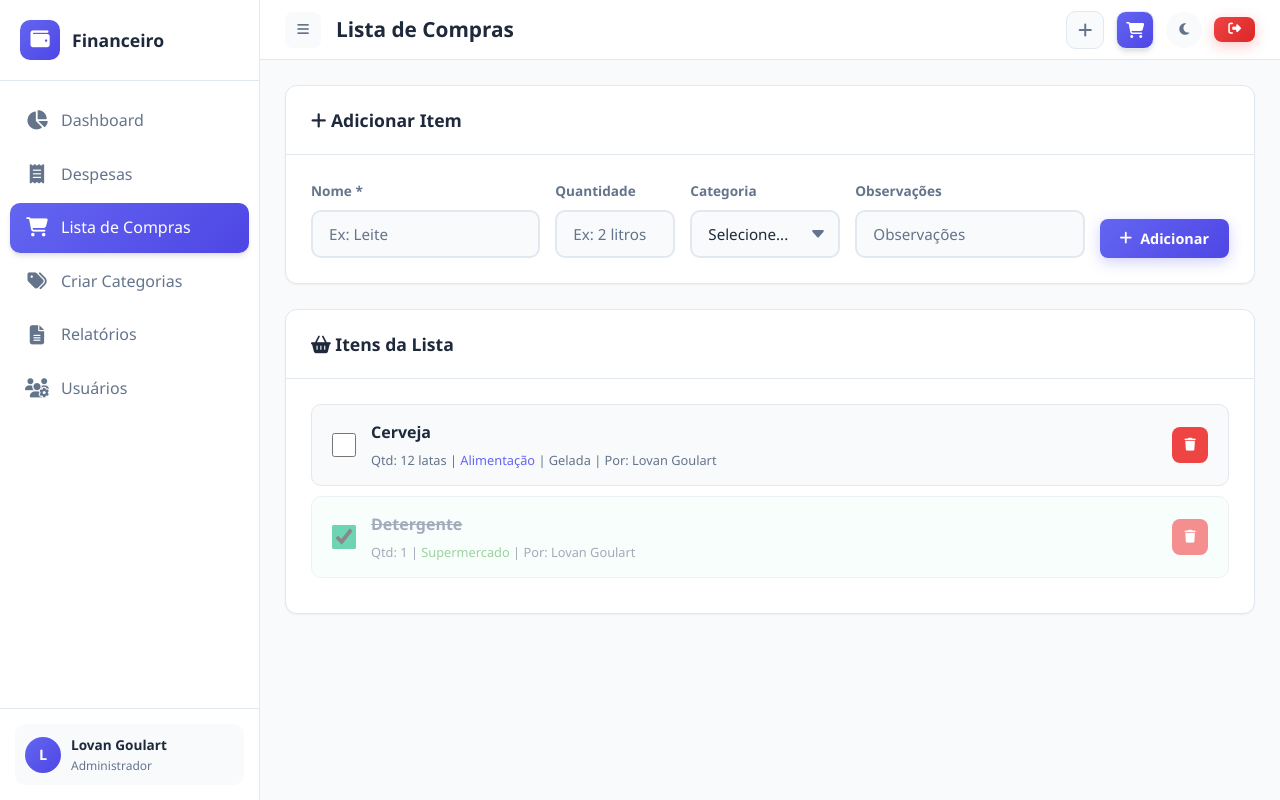
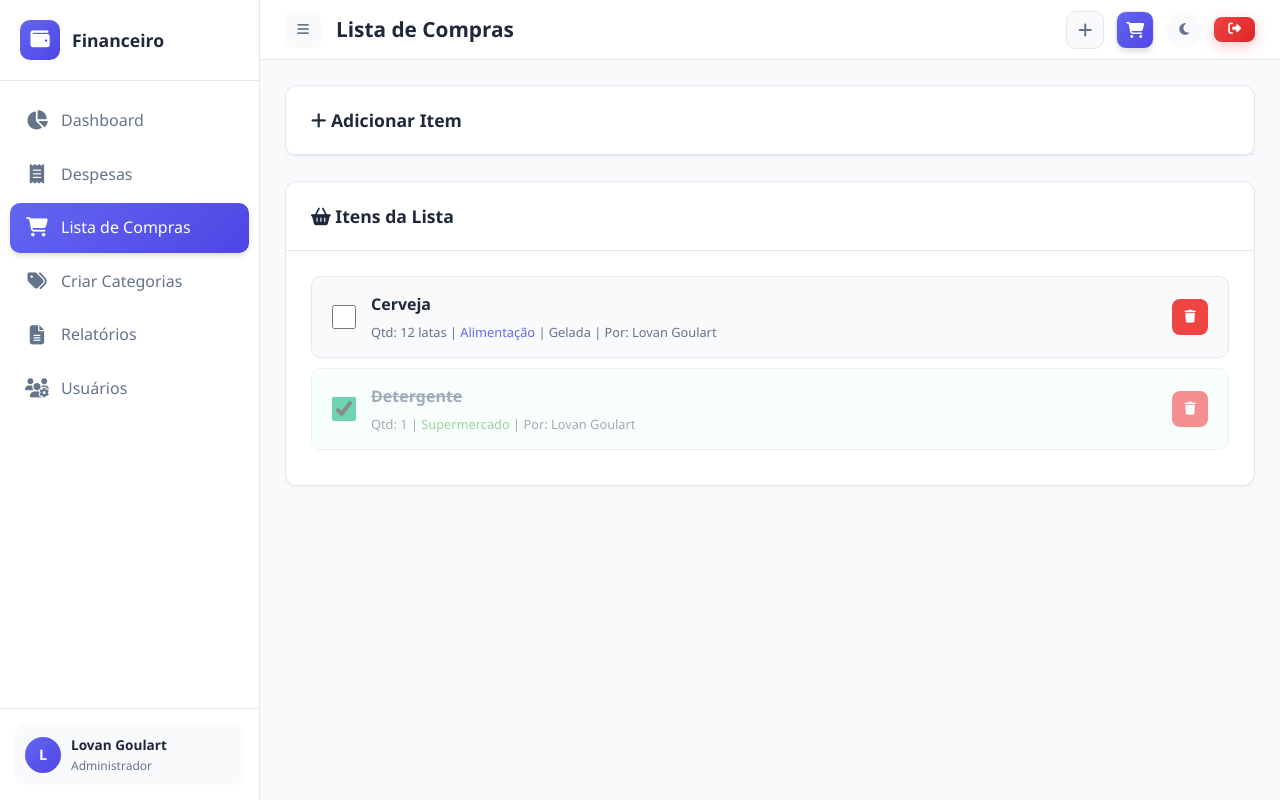
Before and after one commit to LovanGoulart/financeiro-familia, a Flask app: page /shopping in a window 1280 px wide. Run offline with Flask 3, Linux system fonts and the light colour scheme; a user stored in the database is signed in; data comes from the database, SQL or seed files in the repository; both versions use the stored data as it was after the commit.

Commit message:
update shopping.html
Foi adicionado enpansão do menu para adicionar item na lista de compras

```diff
--- a/templates/expense_form.html
+++ b/templates/expense_form.html
@@ -1,14 +1,14 @@
 {% extends "base.html" %}
 
-{% block title %}{% if action == 'add' %}Nova Despesa{% else %}Editar Despesa{% endif %} - Financeiro Familiar{% endblock %}
-{% block page_title %}{% if action == 'add' %}Nova Despesa{% else %}Editar Despesa{% endif %}{% endblock %}
+{% block title %}{% if action == 'add' %}Nova Compra{% else %}Editar Despesa{% endif %} - Financeiro Familiar{% endblock %}
+{% block page_title %}{% if action == 'add' %}Nova Compra{% else %}Editar Despesa{% endif %}{% endblock %}
 
 {% block content %}
 <div class="card" style="max-width: 700px; margin: 0 auto;">
     <div class="card-header">
         <span class="card-title">
             {% if action == 'add' %}
-            <i class="fas fa-plus-circle"></i> Nova Despesa
+            <i class="fas fa-plus-circle"></i> Nova Compra
             {% else %}
             <i class="fas fa-edit"></i> Editar Despesa
             {% endif %}
--- a/templates/shopping.html
+++ b/templates/shopping.html
@@ -4,12 +4,14 @@
 {% block page_title %}Lista de Compras{% endblock %}
 
 {% block content %}
-<!-- Add Item -->
+<!-- Add Item - Recolhível -->
 <div class="card" style="margin-bottom: 25px;">
-    <div class="card-header">
-        <span class="card-title"><i class="fas fa-plus"></i> Adicionar Item</span>
+    <div class="card-header" id="addItemHeader" style="cursor: pointer; user-select: none;">
+        <span class="card-title">
+            <i class="fas fa-plus" id="addItemIcon" style="transition: transform 0.3s ease;"></i> Adicionar Item
+        </span>
     </div>
-    <div class="card-body">
+    <div class="card-body" id="addItemBody" style="display: none;">
         <form method="POST"
               action="{{ url_for('add_shopping_item') }}"
               style="display: flex; flex-wrap: wrap; gap: 15px; align-items: end;">
@@ -40,6 +42,24 @@
         </form>
     </div>
 </div>
+
+<script>
+(function() {
+    var header = document.getElementById('addItemHeader');
+    var body = document.getElementById('addItemBody');
+    var icon = document.getElementById('addItemIcon');
+
+    header.addEventListener('click', function() {
+        if (body.style.display === 'none') {
+            body.style.display = 'block';
+            icon.style.transform = 'rotate(45deg)';
+        } else {
+            body.style.display = 'none';
+            icon.style.transform = 'rotate(0deg)';
+        }
+    });
+})();
+</script>
 
 <!-- Shopping Items -->
 <div class="card">
```
Also changed, not shown: database/finance.db.
